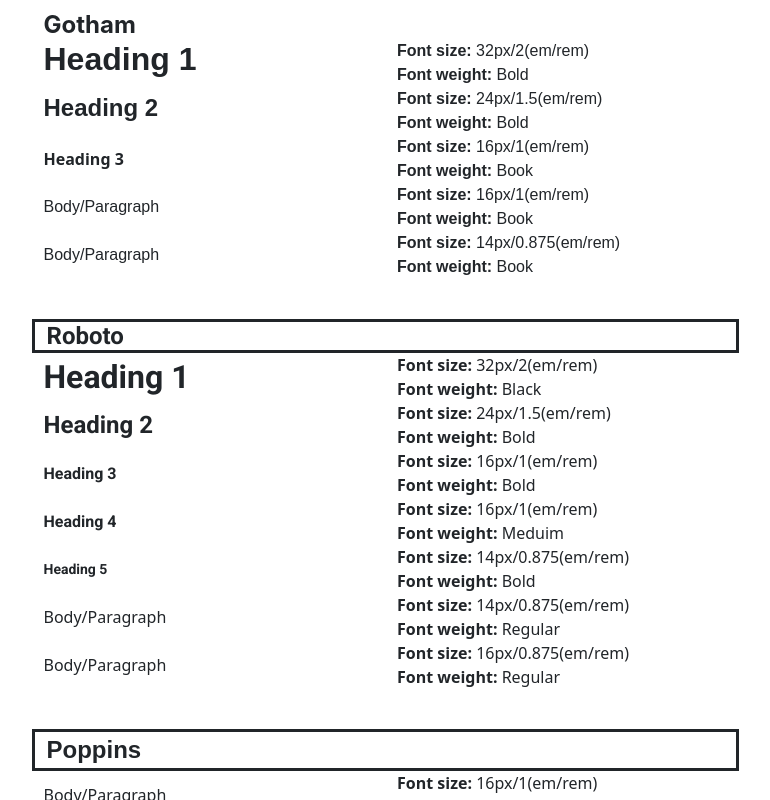
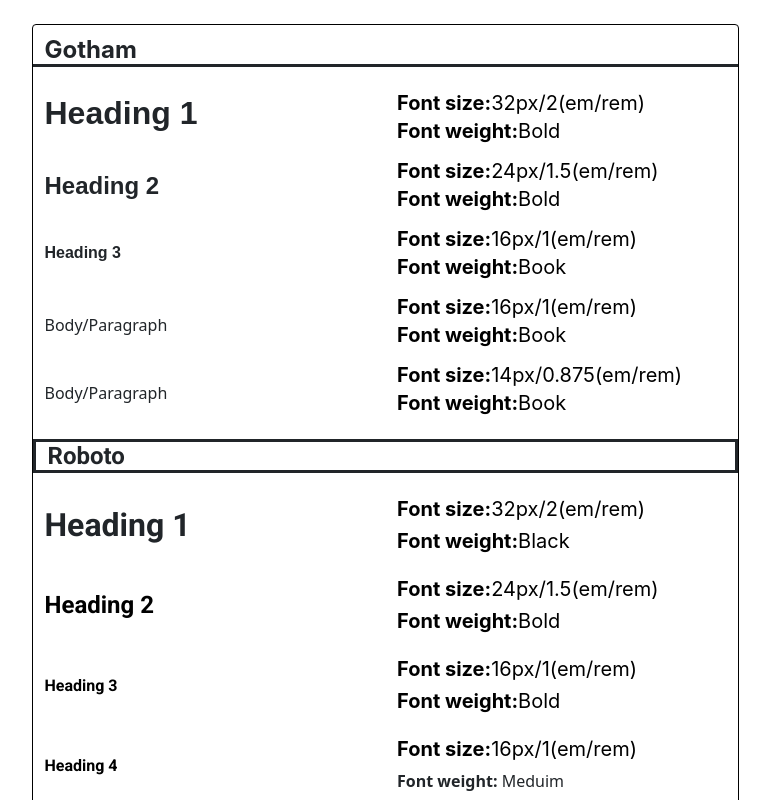
Before and after one commit to integratr-azamora/integratrGov-license-management, a Vue app: page / in a window 1280 px wide. Shown: the top 800 px of the page, without its empty margins (255-1025 px from the left). Built offline with nearby package versions, Linux system fonts and the light colour scheme.

Commit message:
fixed typography

```diff
--- a/src/assets/css/typography.css
+++ b/src/assets/css/typography.css
@@ -1,13 +1,22 @@
 @import url('https://fonts.googleapis.com/css2?family=Roboto:wght@700&display=swap');
 .container5{
-    width: 707px;
-    display: flex;
     flex-direction: column;
     align-items: flex-start;
     padding: 10px 0px;
     gap: 40px;
+
+    position: relative;
+    width: 707px;
+    height: 1211px;
+
+    background: #FFFFFF var(--vt-c-black);
+    border: 1px solid #000000;
+    border-radius: 4px;
+    border-color: var(--vt-c-black);
+
 }
-.Inter{
+
+.inter{
     font-family: 'Inter', sans-serif;
     font-style: normal;
     font-weight: 700;
@@ -46,55 +55,19 @@
     align-items: center;
 }
 
-.font-style-gotham-h1{
-    font-family: 'Gotham', sans-serif;
+.font-style-gotham-h{
+    font-family: 'Inter', sans-serif;
+    font-size: 20px;
+    line-height: 24px;
+    display: flex;
+    align-items: center;
+    color: #000000;
+    border-color: var(--vt-c-black);
 }
 
-.font-style-gotham-h2{
-    font-family: 'Gotham', sans-serif;
-}
-
-.font-style-gotham-h3{
-    font-family: 'Gotham', sans-serif;
-}
-
-.font-style-gotham-h4{
-    font-family: 'Gotham', sans-serif;
-}
-
-.font-style-gotham-h5{
-    font-family: 'Gotham', sans-serif;
-}
-.font-style-gotham-h6{
-    font-family: 'Gotham', sans-serif;
-}
-
-.font-style-gotham-h7{
-    font-family: 'Gotham', sans-serif;
-}
-
-.font-style-gotham-h8{
-    font-family: 'Gotham', sans-serif;
-}
-
-.font-style-gotham-h9{
-    font-family: 'Gotham', sans-serif;
-}
-
-.font-style-gotham-h10{
-    font-family: 'Gotham', sans-serif;
-}
-
-.font-style-gotham-b1{
-    font-family: 'Gotham', sans-serif;
-}
-
-.font-style-gotham-b2{
-    font-family: 'Gotham', sans-serif;
-}
 
 /* .Roboto */
-.Roboto{
+.roboto-headings{
     font-family: 'Roboto', sans-serif;
     font-style: normal;
     font-weight: 700;
@@ -103,7 +76,7 @@
     display: flex;
     align-items: center;
 }
-.Heading1 {
+.heading1 {
     font-family: 'Roboto', sans-serif;
     font-style: normal;
     font-weight: 700;
@@ -112,51 +85,92 @@
     display: flex;
     align-items: center;
 }
-.Heading2 {
+.font-style-roboto-h{
+    font-family: 'Inter', sans-serif;
+    font-size: 20px;
+    line-height: 24px;
+    display: flex;
+    align-items: center;
+    color: #000000;
+    border-color: var(--vt-c-black);
+}
+
+.heading2{
     font-family: 'Roboto', sans-serif;
-    font-style: normal;
-    font-weight: 700;
     font-size: 24px;
     line-height: 28px;
     display: flex;
     align-items: center;
+    color: #000000;
+    border-color: var(--vt-c-black);
 }
-.Heading3 {
+
+.heading3{
     font-family: 'Roboto', sans-serif;
-    font-style: normal;
-    font-weight: 700;
     font-size: 16px;
     line-height: 19px;
     display: flex;
     align-items: center;
+    color: #000000;
+    border-color: var(--vt-c-black);
 }
-.Heading4 {
+
+.heading4 {
     font-family: 'Roboto', sans-serif;
-    font-style: normal;
-    font-weight: 500;
     font-size: 16px;
     line-height: 19px;
     display: flex;
     align-items: center;
+    color: #000000;
+    border-color: var(--vt-c-black);
 }
-.Heading5 {
+.heading5{
     font-family: 'Roboto', sans-serif;
-    font-style: normal;
     font-weight: 700;
     font-size: 14px;
     line-height: 16px;
     display: flex;
     align-items: center;
+    color: #000000;
+    border-color: var(--vt-c-black);
 }
-.Poppins{
-    font-family: 'Poppins', sans-serif;
-    font-style: normal;
-    font-weight: 700;
-    font-size: 24px;
-    line-height: 36px;
+
+.font-style-roboto-p1{
+    font-size: 16px;
+    line-height: 19px;
     display: flex;
     align-items: center;
+    color: #000000;
+    border-color: var(--vt-c-black);
 }
-.font-style-poppins-p1{
+
+.font-style-roboto-p2{
+    font-size: 14px;
+    line-height: 16px;
+    display: flex;
+    align-items: center;
+    color: #000000;
+    border-color: var(--vt-c-black);
+}
+
+/* poppins */
+.poppins-paragraph{
     font-family: 'Poppins', sans-serif;
+    font-size: 24px;
+    color: #000000;
+    border-color: var(--vt-c-black);
 }
+
+.paragraph1{
+    font-family: 'Poppins', sans-serif;
+    font-size: 16px;
+    color: #000000;
+    border-color: var(--vt-c-black);
+}
+.poppins-body1{
+    font-family: 'Poppins', sans-serif;
+    font-size: 20px;
+    align-items: center;
+    color: #000000;
+    border-color: var(--vt-c-black);
+}
--- a/src/assets/main.css
+++ b/src/assets/main.css
@@ -4,12 +4,13 @@
 @import './css/typography.css';
 @import './css/color-iconography.css';
 @import './css/modal.css';
+@import './component-button.css';
 
 
-#app {
-  width: 100%;
-  padding-right: calc(var(--bs-gutter-x) * 0.5);
-  padding-left: calc(var(--bs-gutter-x) * 0.5);
-  margin-right: auto;
-  margin-left: auto;
+@font-face {
+  font-family: 'Poppins';
+  src: url(../assets/font_styles/Poppins-Regular.ttf) format(truetype);
+  font-weight: normal;
+  font-style: normal;
+
 }
--- a/src/components/Typography.vue
+++ b/src/components/Typography.vue
@@ -1,204 +1,205 @@
 <template>
-    <div class="container bor-style-solid perma container5" >
+   <br>
+    <div class="container bor-style-solid-perma container5" >
        <div class="container">
-          <div class="bor-bottom row justify-content-center">
-             <p class="Inter fs-24 fw-bold ">Gotham</p>
+         <div class="bor-bottom row justify-content-center">
+             <p class="inter fs-24 fw-bold border-bottom-1">Gotham</p>
           </div>
           <!-- heading1 -->
           <div class="row">
              <div class="col d-flex align-items-center">
-                <p class="h1 fw-bold">Heading 1</p>
+                <p class="h1 fw-bold mt-4">Heading 1</p>
              </div>
              <div class="col">
                 <div class="row">
-                   <p class="font-style-gotham-h1 fs-20 "><b>Font size:</b> 32px/2(em/rem)</p>
+                   <p class="font-style-gotham-h mt-4"><b>Font size:</b> 32px/2(em/rem)</p>
                 </div>
                 <div class="row">
-                   <p class="font-style-gotham-h2 fs-20"><b>Font weight:</b> Bold</p>
+                   <p class="font-style-gotham-h mt-1"><b>Font weight:</b> Bold</p>
                 </div>
              </div>
           </div>
           <!-- heading 2 -->
           <div class="row">
              <div class="col d-flex align-items-center">
-                <p class="h2 fw-bold">Heading 2</p>
+                <p class="h2 fw-bold mt-4">Heading 2</p>
              </div>
              <div class="col">
                 <div class="row">
-                   <p class="font-style-gotham-h3 fs-20 "><b>Font size:</b> 24px/1.5(em/rem)</p>
+                   <p class="font-style-gotham-h mt-3"><b>Font size:</b> 24px/1.5(em/rem)</p>
                 </div>
                 <div class="row">
-                   <p class="font-style-gotham-h4 fs-20 "><b>Font weight:</b> Bold</p>
+                   <p class="font-style-gotham-h mt-1"><b>Font weight:</b> Bold</p>
                 </div>
              </div>
           </div>
           <!-- heading 3 -->
           <div class="row">
              <div class="col d-flex align-items-center">
-                <p class="3 fw-bold">Heading 3</p>
+                <p class="h3 fw-bold mt-4">Heading 3</p>
              </div>
              <div class="col">
                 <div class="row">
-                   <p class="font-style-gotham-h5 fs-20"><b>Font size:</b> 16px/1(em/rem)</p>
+                   <p class="font-style-gotham-h mt-3"><b>Font size:</b> 16px/1(em/rem)</p>
                 </div>
                 <div class="row">
-                   <p class="font-style-gotham-h6 fs-20"><b>Font weight:</b> Book</p>
+                   <p class="font-style-gotham-h mt-1"><b>Font weight:</b> Book</p>
                 </div>
              </div>
           </div>
           <!--Body/Paragraph 4-->
           <div class="row">
              <div class="col d-flex align-items-center">
-                <p class="font-style-gotham-b1 fs-16">Body/Paragraph</p>
+                <p class="font-style-gotham-b1 fs-16 mt-4">Body/Paragraph</p>
              </div>
              <div class="col">
                 <div class="row">
-                   <p class="font-style-gotham-h7 fs-20 "><b>Font size:</b> 16px/1(em/rem)</p>
+                   <p class="font-style-gotham-h mt-3"><b>Font size:</b> 16px/1(em/rem)</p>
                 </div>
                 <div class="row">
-                   <p class="font-style-gotham-h8 fs-20 "><b>Font weight:</b> Book</p>
+                   <p class="font-style-gotham-h mt-1"><b>Font weight:</b> Book</p>
                 </div>
              </div>
           </div>
           <!--Body/Paragraph 5-->
           <div class="row">
              <div class="col d-flex align-items-center">
-                <p class="font-style-gotham-b2 fs-14">Body/Paragraph</p>
+                <p class="font-style-gotham-b2 fs-14 mt-4">Body/Paragraph</p>
              </div>
              <div class="col">
                 <div class="row">
-                   <p class="font-style-gotham-h9 fs-20"><b>Font size:</b> 14px/0.875(em/rem)</p>
+                   <p class="font-style-gotham-h mt-3"><b>Font size:</b> 14px/0.875(em/rem)</p>
                 </div>
                 <div class="row">
-                   <p class="font-style-gotham-h10 fs-20"><b>Font weight:</b> Book</p>
+                   <p class="font-style-gotham-h mt-1"><b>Font weight:</b> Book</p>
                 </div>
              </div>
           </div>
        </div>
-       <!-- Roboto -->
+       <!-- Roboto-headings-->
        <div class="container">
-          <div class="bor-style-solid-perma row justify-content-center">
+          <div class="bor-style-solid-perma row justify-content-center mt-4">
              <div class="col borderStyle ">
-                <p class="Roboto fs-24 fw-bold "> Roboto</p>
+                <p class="roboto-headings fw-bold"> Roboto</p>
              </div>
           </div>
           <!-- heading 1-->
           <div class="row">
              <div class="col d-flex align-items-center">
-                <p class="Heading1 fs-32 Roboto">Heading 1</p>
+                <p class="heading1 mt-4 Roboto">Heading 1</p>
              </div>
              <div class="col">
                 <div class="row">
-                   <p class="font-style-roboto-h1 fs-20 "><b> Font size:</b> 32px/2(em/rem)</p>
+                   <p class="font-style-roboto-h mt-4"><b> Font size:</b> 32px/2(em/rem)</p>
                 </div>
                 <div class="row">
-                   <p class="font-style-roboto-h2 fs-20 "><b>Font weight:</b> Black</p>
+                   <p class="font-style-roboto-h mt-2"><b>Font weight:</b> Black</p>
                 </div>
              </div>
           </div>
           <!-- heading 2 -->
           <div class="row">
              <div class="col d-flex align-items-center">
-                <p class="Heading2 fw-bold">Heading 2</p>
+                <p class="heading2 fw-bold mt-4">Heading 2</p>
              </div>
              <div class="col">
                 <div class="row">
-                   <p class="font-style-roboto-h3 fs-20"><b>Font size:</b> 24px/1.5(em/rem)</p>
+                   <p class="font-style-roboto-h mt-4"><b>Font size:</b> 24px/1.5(em/rem)</p>
                 </div>
                 <div class="row">
-                   <p class="font-style-roboto-h4 fs-20 "><b>Font weight:</b> Bold</p>
+                   <p class="font-style-roboto-h mt-2"><b>Font weight:</b> Bold</p>
                 </div>
              </div>
           </div>
           <!-- heading 3 -->
           <div class="row">
              <div class="col d-flex align-items-center">
-                <p class="Heading3 fs-16 Roboto">Heading 3</p>
+                <p class="heading3 Roboto mt-4">Heading 3</p>
              </div>
              <div class="col">
                 <div class="row">
-                   <p class="font-style-roboto-h5 fs-20 "><b>Font size:</b> 16px/1(em/rem)</p>
+                   <p class="font-style-roboto-h  mt-4"><b>Font size:</b> 16px/1(em/rem)</p>
                 </div>
                 <div class="row">
-                   <p><b>Font weight:</b> Bold</p>
+                   <p class="font-style-roboto-h  mt-2"><b>Font weight:</b> Bold</p>
                 </div>
              </div>
           </div>
           <!-- heading 4 -->
           <div class="row">
              <div class="col d-flex align-items-center">
-                <p class="Heading4 fs-16 fw-bold">Heading 4</p>
+                <p class="heading4 fw-bold mt-4">Heading 4</p>
              </div>
              <div class="col">
                 <div class="row">
-                   <p class="font-style-roboto-h6 fs-20 "><b>Font size:</b> 16px/1(em/rem)</p>
+                   <p class="font-style-roboto-h  mt-4"><b>Font size:</b> 16px/1(em/rem)</p>
                 </div>
                 <div class="row">
-                   <p class="font-style-roboto-h7 fs-20 "><b>Font weight:</b> Meduim</p>
+                   <p class="ffont-style-roboto-h  mt-2"><b>Font weight:</b> Meduim</p>
                 </div>
              </div>
           </div>
           <!-- heading 5 -->
           <div class="row">
              <div class="col d-flex align-items-center">
-                <p class="Heading5 fs-16 fw-bold">Heading 5</p>
+                <p class="heading5 fw-bold mt-4">Heading 5</p>
              </div>
              <div class="col">
                 <div class="row">
-                   <p class="font-style-roboto-h8 fs-20 "><b>Font size:</b> 14px/0.875(em/rem)</p>
+                   <p class="font-style-roboto-h fs-20 mt-4"><b>Font size:</b> 14px/0.875(em/rem)</p>
                 </div>
                 <div class="row">
-                   <p><b>Font weight:</b> Bold</p>
+                   <p class="font-style-roboto-h fs-20 mt-2"><b>Font weight:</b> Bold</p>
                 </div>
              </div>
           </div>
           <!--Body/Paragraph 6-->
           <div class="row">
              <div class="col d-flex align-items-center">
-                <p class="font-style-roboto-p1 fs-19"> Body/Paragraph</p>
+                <p class="font-style-roboto-p1 mt-4"> Body/Paragraph</p>
              </div>
              <div class="col">
                 <div class="row">
-                   <p class="font-style-roboto-h9 fs-20 "><b>Font size:</b> 14px/0.875(em/rem)</p>
+                   <p class="font-style-roboto-h mt-4"><b>Font size:</b> 14px/0.875(em/rem)</p>
                 </div>
                 <div class="row">
-                   <p class="font-style-roboto-h9 fs-20 "><b>Font weight:</b> Regular</p>
+                   <p class="font-style-roboto-h mt-2"><b>Font weight:</b> Regular</p>
                 </div>
              </div>
           </div>
           <!--Body/Paragraph 7-->
           <div class="row">
              <div class="col d-flex align-items-center">
-                <p class="font-style-roboto-p2 fs-16 ">Body/Paragraph</p>
+                <p class="font-style-roboto-p2 mt-4">Body/Paragraph</p>
              </div>
              <div class="col">
                 <div class="row">
-                   <p class="font-style-roboto-h10 fs-20 "><b>Font size:</b> 16px/0.875(em/rem)</p>
+                   <p class="font-style-roboto-h fs-20 mt-4"><b>Font size:</b> 16px/0.875(em/rem)</p>
                 </div>
                 <div class="row">
-                   <p class="font-style-roboto-h fs-20 "><b>Font weight:</b> Regular</p>
+                   <p class="font-style-roboto-h fs-20 mt-2"><b>Font weight:</b> Regular</p>
                 </div>
              </div>
           </div>
        </div>
        <!-- Poppins    -->
        <div class="container">
-          <div class="bor-style-solid-perma row justify-content-center">
-             <div class="col borderStyle ">
-                <p class="Poppins fs-24 fw-bold ">Poppins</p>
+          <div class="bor-style-solid-perma row justify-content-center mt-4">
+             <div class="col borderStyle">
+                <p class="poppins-paragraph fw-bold">Poppins</p>
              </div>
           </div>
           <!--Body/Paragraph -->
           <div class="row">
              <div class="col d-flex align-items-center">
-                <p class="fs-16 poppins"> Body/Paragraph</p>
+                <p class="paragraph1 mt-4"> Body/Paragraph</p>
              </div>
              <div class="col">
                 <div class="row">
-                   <p><b>Font size:</b> 16px/1(em/rem)</p>
+                   <p class="poppins-body1 mt-4"><b>Font size:</b> 16px/1(em/rem)</p>
                 </div>
                 <div class="row">
-                   <p class="font-style-poppins-p1 fs-20 "><b>Font weight:</b> Regular</p>
+                   <p class="poppins-body1 fs-20 mt-2"><b>Font weight:</b> Regular</p>
                 </div>
              </div>
           </div>
```
Also changed, not shown: src/assets/font_styles/Poppins-Regular.ttf (added), src/assets/logo.svg (deleted).
